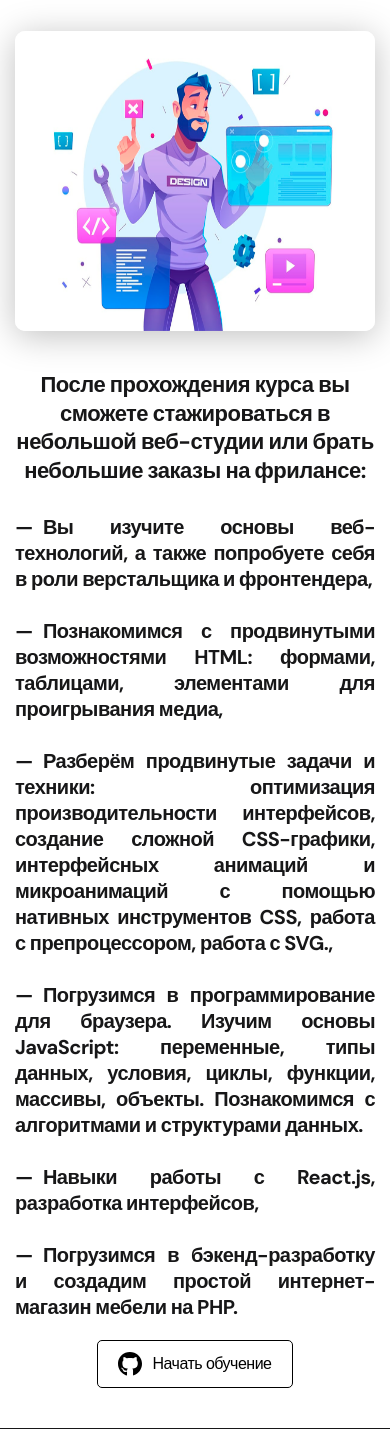
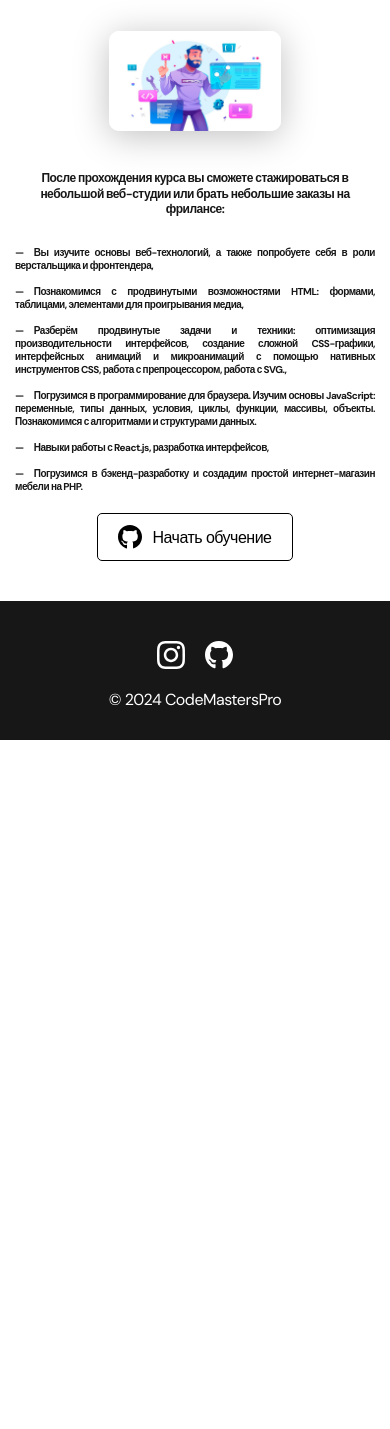
Before and after one commit to hetzer04/CodeMastersPro, a PHP site: page /directs/web.html in a window 390 px wide. Shown: the part 171-1600 px from the top of the page. After the commit the page ends 911 px from the top, so only its background shows below. Run offline with PHP 8.4, Linux system fonts and the light colour scheme; some libraries are stand-ins or nearby versions.

Commit message:
24.01.2024+

```diff
--- a/css/main.css
+++ b/css/main.css
@@ -883,7 +883,18 @@ body::-webkit-scrollbar {
 .finished .check i {
   transform-origin: center center;
 }
-
+.web, .java {
+  height: 300px;
+}
+  .content{
+    width:100%;
+    text-align: justify;
+    font-size: 20px;
+  }
+  .content li::before{
+    content: "—";
+    margin-right: 10px;
+  }
 @keyframes loading {
   100% {
     transform: rotate(360deg);
@@ -911,6 +922,7 @@ body::-webkit-scrollbar {
 
 @media (max-width: 620px) {
 
+  h4, .content{ font-size: 15px;}
     /* Header  */
 
     .header {
@@ -1104,28 +1116,30 @@ body::-webkit-scrollbar {
   }
 
   @media (max-width: 421px) {
-
-
+    .java, .web{
+      height: 150px;
+    }
+    h4{
+      font-size: 14px;
+    }
+     .content{ font-size: 12px;}
     .pikto {
         margin-left: auto;
 
     }
   }
 
-.web, .java {
-  height: 300px;
-}
-  .content{
-    width:100%;
-    text-align: justify;
-    font-size: 20px;
-  }
-  .content li::before{
-    content: "—";
-    margin-right: 10px;
-  }
+
 
   @media (max-width: 408px) {
+
+    .java, .web{
+      height: 100px;
+    }
+    h4{
+      font-size: 12px;
+    }
+    .content{ font-size: 10px;}
         .logo {
             margin-left: 70px;
 
```
